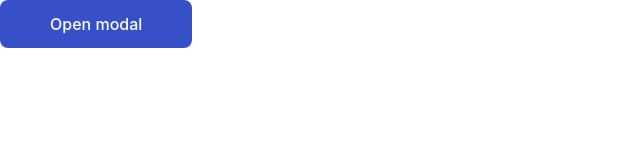
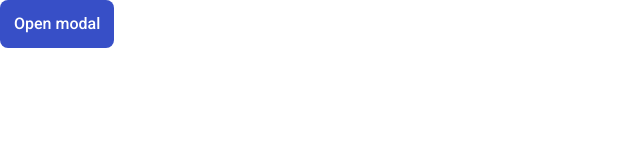
Before and after one commit to js-tasks-ru/htmlcss-20250123_alexandra-vyunnik, a website: page 05-lection3/02-modal/index.html in a window 1280 px wide. Shown: the whole page, without its empty margins (0-640 px from the left). Drawn offline with Linux system fonts and the light colour scheme.

Commit message:
upgrade after review #2

```diff
--- a/05-lection3/02-modal/index.html
+++ b/05-lection3/02-modal/index.html
@@ -6,7 +6,7 @@
         <title>Modal</title>
     </head>
     <body>
-        <button id="modal-open" class="button">Open modal</button>
+        <button id="modal-open" class="button button_primary">Open modal</button>
             <div id="modal" class="modal">
                 <div class="modal__overlay"></div>
                 <div class="modal__content">
--- a/05-lection3/02-modal/modal.css
+++ b/05-lection3/02-modal/modal.css
@@ -1,30 +1,6 @@
-.button {
-    font-family: 'Inter', sans-serif;
-    font-size: 16px;
-    line-height: 18px;
-    font-weight: 500;
-    padding: 15px 50px;
-    border-radius: 8px;
-    border: none;
-    background-color: var(--blue);
-    color: var(--white);
-}
-
-.button:hover {
-    background-color: var(--blue-hover);
-}
-
 .modal {
     display: none;
     position: fixed;
-    top: 0;
-    left: 0;
-    width: 100%;
-    height: 100%;
-}
-
-.modal__overlay {
-    position: absolute;
     top: 0;
     left: 0;
     width: 100%;
--- a/assets/css/main.css
+++ b/assets/css/main.css
@@ -5,6 +5,7 @@
 @import '../../components/main-section/main-section.css';
 @import '../../components/footer/footer.css';
 @import '../../components/card/card.css';
+@import '../../03-lection1/01-button/button.css';
 
 
 :root {
```
